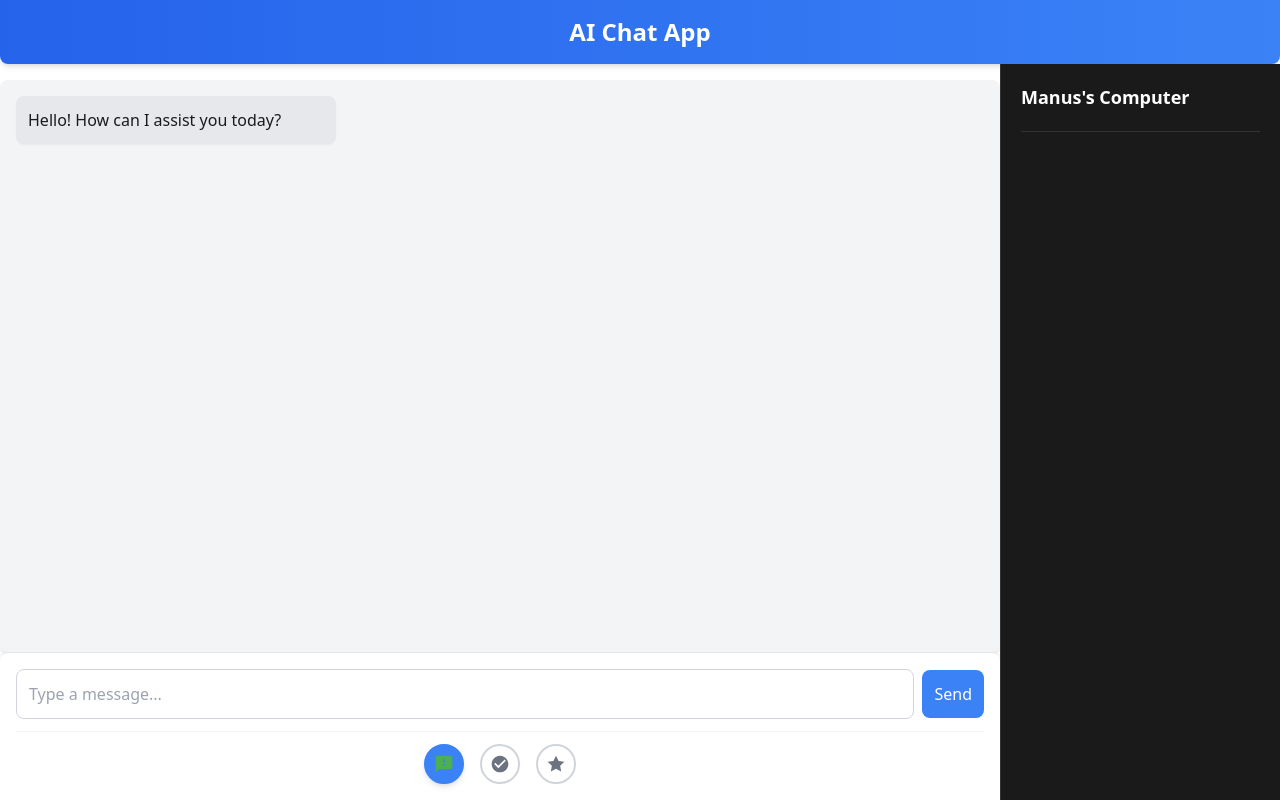
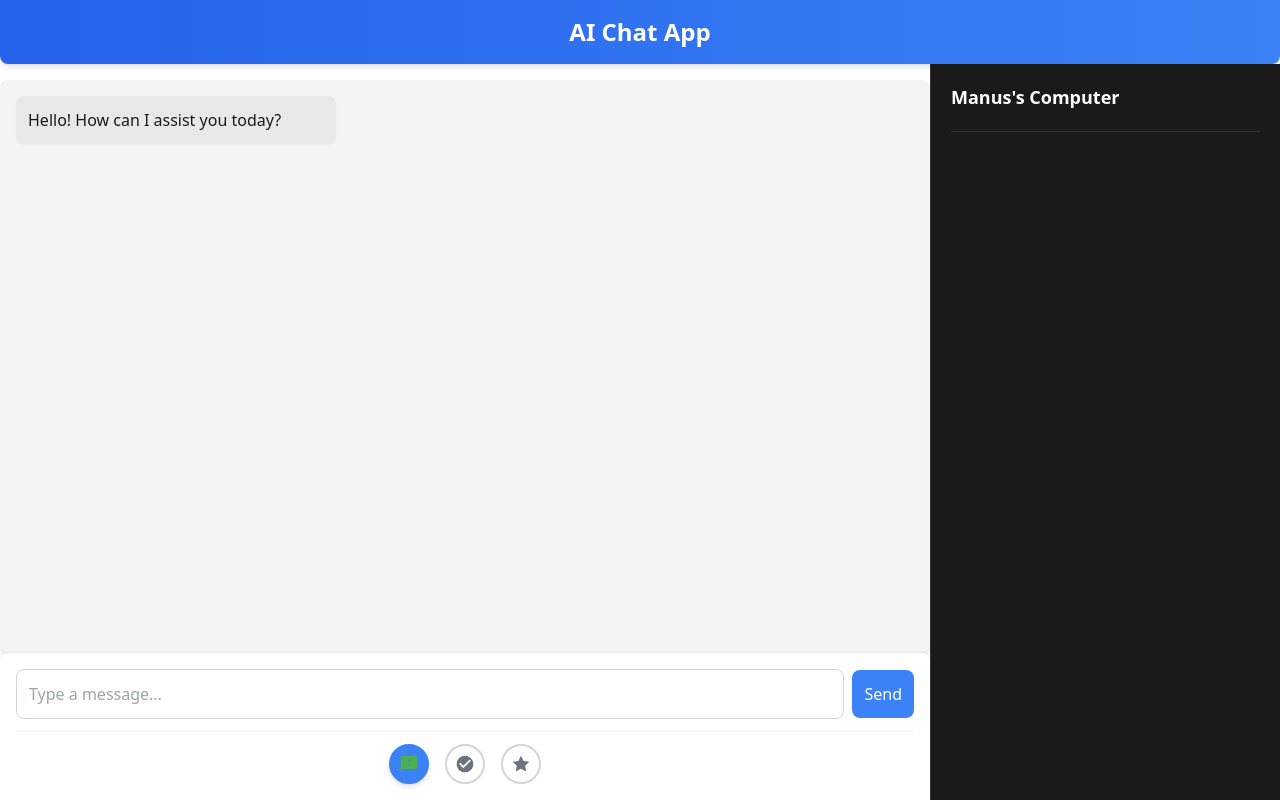
Before and after one commit to Sjdjdiejdrirhdkjej/manus-reworked, a Next.js app in the folder frontend/: page / in a window 1280 px wide. Built offline with nearby package versions, Linux system fonts and the light colour scheme.

Commit message:
Assistant checkpoint: Increase sidebar width
Assistant generated file changes:
- frontend/app/chat.css: Increase sidebar width to 350px

---

User prompt:

Bigger

Replit-Commit-Author: Assistant
Replit-Commit-Session-Id: d54807f1-d7f4-4771-926a-2def74f6e1e5

```diff
--- a/frontend/app/chat.css
+++ b/frontend/app/chat.css
@@ -163,7 +163,7 @@ body {
 }
 
 .sidebar-right {
-  width: 280px;
+  width: 350px;
   background-color: #1a1a1a;
   border-left: 1px solid #333;
   padding: 20px;
```
